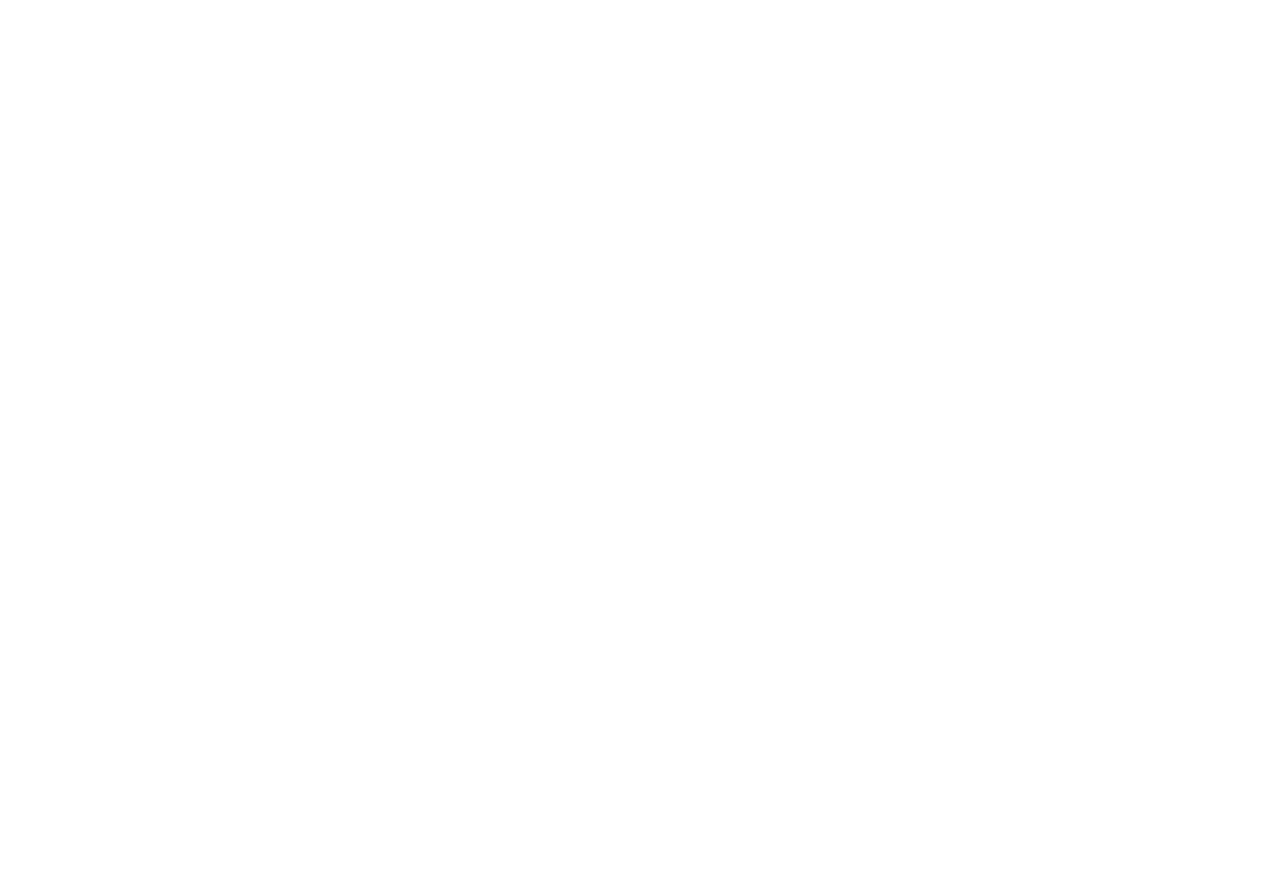
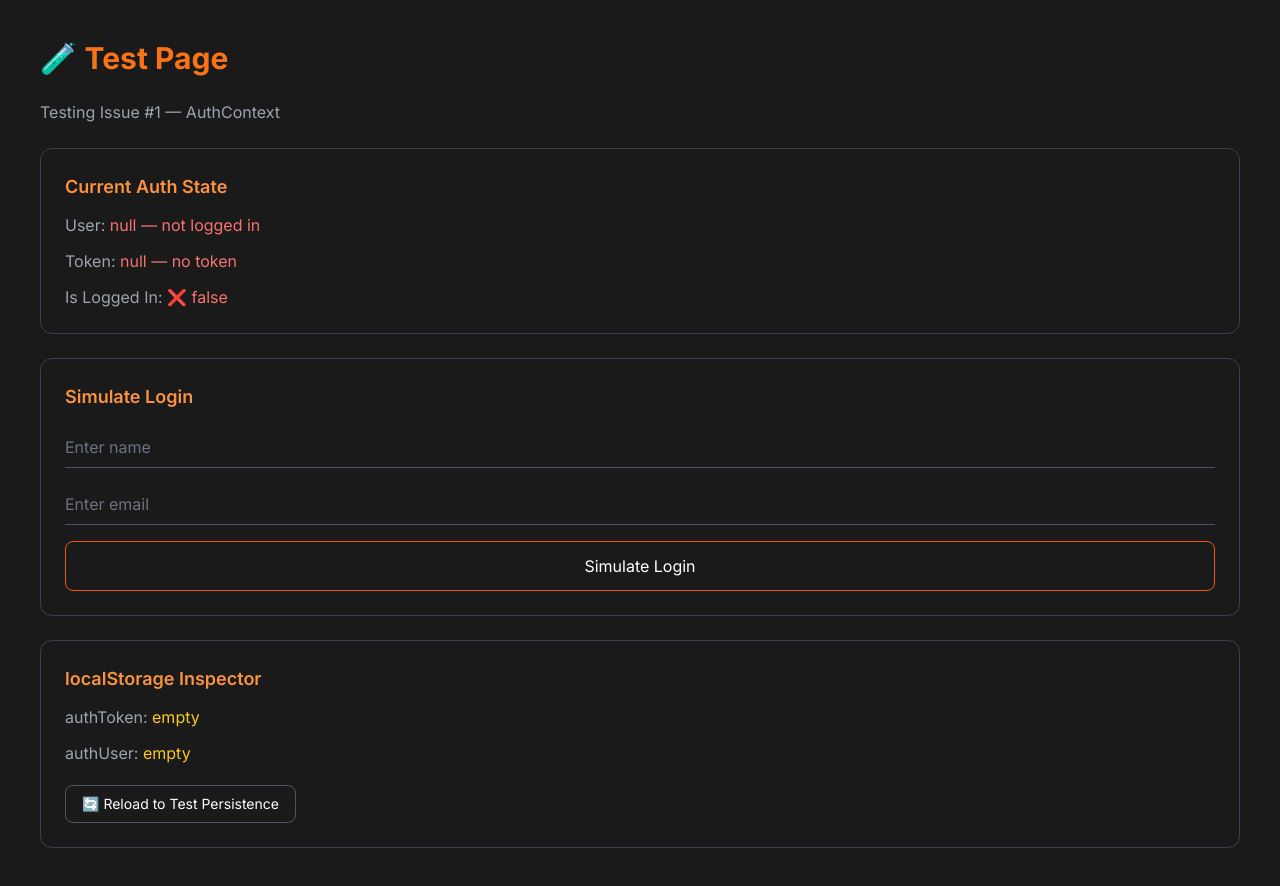
Before and after one commit to hARSHILp7/Authify, a React (Vite) app in the folder client/: page /test in a window 1280 px wide. Before the commit this address had no page. Before the commit the page ends 800 px from the top, so only its background shows below. Built offline with nearby package versions, Linux system fonts and the light colour scheme.

Commit message:
feat: implement AuthContext.jsx - closes issue #1

```diff
--- a/client/src/App.jsx
+++ b/client/src/App.jsx
@@ -1,17 +1,22 @@
 import { BrowserRouter, Routes, Route } from 'react-router-dom'
+import { AuthProvider } from './context/AuthContext.jsx'
 import Home from './Home.jsx'
 import SignUp from './SignUp.jsx'
 import Login from './Login.jsx'
+import TestPage from './TestPage.jsx'
 
 function App() {
   return (
+    <AuthProvider>
       <BrowserRouter>
         <Routes>
           <Route path="/" element={<Home />} />
           <Route path="/signup" element={<SignUp />} />
           <Route path="/login" element={<Login />} />
+          <Route path="/test" element={<TestPage />} />
         </Routes>
       </BrowserRouter>
+    </AuthProvider>
   )
 }
 
--- /dev/null
+++ b/client/src/TestPage.jsx
@@ -0,0 +1,134 @@
+import { useState } from 'react'
+import { useAuth } from './context/AuthContext.jsx'
+
+function TestPage() {
+  const { user, token, login, logout } = useAuth()
+  const [inputName, setInputName] = useState('')
+  const [inputEmail, setInputEmail] = useState('')
+
+  const handleFakeLogin = () => {
+    const fakeUser = {
+        name: inputName || 'Test User',
+        email: inputEmail || 'tester@gmail.com',
+    }
+    const fakeToken = 'fake-jwt-token-abc123'
+    login(fakeUser, fakeToken)
+  }
+
+  return (
+    <div className="min-h-screen bg-[#1a1a1a] text-white p-10 flex flex-col gap-6">
+
+      <h1 className="text-3xl font-bold text-orange-500">🧪 Test Page</h1>
+      <p className="text-gray-400">Testing Issue #1 — AuthContext</p>
+
+      {/* ── Auth State ── */}
+      <div className="border border-gray-700 rounded-xl p-6 flex flex-col gap-3">
+        <h2 className="text-orange-400 font-semibold text-lg">
+          Current Auth State
+        </h2>
+        <p>
+          <span className="text-gray-400">User: </span>
+          <span className={user ? 'text-green-400' : 'text-red-400'}>
+            {user ? JSON.stringify(user) : 'null — not logged in'}
+          </span>
+        </p>
+        <p>
+          <span className="text-gray-400">Token: </span>
+          <span className={token ? 'text-green-400' : 'text-red-400'}>
+            {token || 'null — no token'}
+          </span>
+        </p>
+        <p>
+          <span className="text-gray-400">Is Logged In: </span>
+          <span className={user ? 'text-green-400' : 'text-red-400'}>
+            {user ? '✅ true' : '❌ false'}
+          </span>
+        </p>
+      </div>
+
+      {/* ── Fake Login Form ── */}
+      {!user && (
+        <div className="border border-gray-700 rounded-xl p-6 flex flex-col gap-4">
+          <h2 className="text-orange-400 font-semibold text-lg">
+            Simulate Login
+          </h2>
+          <input
+            type="text"
+            placeholder="Enter name"
+            value={inputName}
+            onChange={(e) => setInputName(e.target.value)}
+            className="bg-transparent border-b border-gray-600 focus:border-orange-500 focus:outline-none py-2 text-white placeholder-gray-500 transition-colors"
+          />
+          <input
+            type="email"
+            placeholder="Enter email"
+            value={inputEmail}
+            onChange={(e) => setInputEmail(e.target.value)}
+            className="bg-transparent border-b border-gray-600 focus:border-orange-500 focus:outline-none py-2 text-white placeholder-gray-500 transition-colors"
+          />
+          <button
+            onClick={handleFakeLogin}
+            className="py-3 rounded-lg border border-orange-600 hover:bg-orange-600 transition-colors duration-300"
+          >
+            Simulate Login
+          </button>
+        </div>
+      )}
+
+      {/* ── Logged In Panel ── */}
+      {user && (
+        <div className="border border-green-700 rounded-xl p-6 flex flex-col gap-3">
+          <h2 className="text-green-400 font-semibold text-lg">
+            ✅ Logged In Successfully
+          </h2>
+          <p>
+            <span className="text-gray-400">Name: </span>
+            <span className="text-white">{user.name}</span>
+          </p>
+          <p>
+            <span className="text-gray-400">Email: </span>
+            <span className="text-white">{user.email}</span>
+          </p>
+          <p>
+            <span className="text-gray-400">Token: </span>
+            <span className="text-yellow-400 break-all">{token}</span>
+          </p>
+          <button
+            onClick={logout}
+            className="mt-2 py-3 rounded-lg border border-red-600 hover:bg-red-600 transition-colors duration-300"
+          >
+            Simulate Logout
+          </button>
+        </div>
+      )}
+
+      {/* ── localStorage Inspector ── */}
+      <div className="border border-gray-700 rounded-xl p-6 flex flex-col gap-3">
+        <h2 className="text-orange-400 font-semibold text-lg">
+          localStorage Inspector
+        </h2>
+        <p>
+          <span className="text-gray-400">authToken: </span>
+          <span className="text-yellow-400">
+            {localStorage.getItem('authToken') || 'empty'}
+          </span>
+        </p>
+        <p>
+          <span className="text-gray-400">authUser: </span>
+          <span className="text-yellow-400">
+            {localStorage.getItem('authUser') || 'empty'}
+          </span>
+        </p>
+        <button
+          onClick={() => window.location.reload()}
+          className="mt-2 py-2 px-4 w-fit rounded-lg border border-gray-600 hover:bg-gray-700 transition-colors text-sm"
+        >
+          🔄 Reload to Test Persistence
+        </button>
+      </div>
+
+    </div>
+  )
+}
+
+export default TestPage
--- /dev/null
+++ b/client/src/context/AuthContext.jsx
@@ -0,0 +1,38 @@
+import { createContext, useContext, useState } from 'react'
+
+const AuthContext = createContext(null)
+
+export function AuthProvider({ children }) {
+    const [ user, setUser] = useState(() => {
+        const storedUser = localStorage.getItem('authUser')
+        return storedUser ? JSON.parse(storedUser) : null
+    })
+
+    const [ token, setToken] = useState(() => {
+        return localStorage.getItem('authToken') || null
+    })
+
+    const login = (userData, jwtToken) => {
+        localStorage.setItem('authToken', jwtToken)
+        localStorage.setItem('authUser', JSON.stringify(userData))
+        setToken(jwtToken)
+        setUser(userData)
+    }
+
+    const logout = () => {
+        localStorage.removeItem('authToken')
+        localStorage.removeItem('authUser')
+        setToken(null)
+        setUser(null)
+    }
+
+    return (
+        <AuthContext.Provider value={{ user, token, login, logout }}>
+            {children}
+        </AuthContext.Provider>
+    )
+}
+
+export function useAuth() {
+    return useContext(AuthContext);
+}
```
Lines whose indentation alone changed are shown as unchanged.
